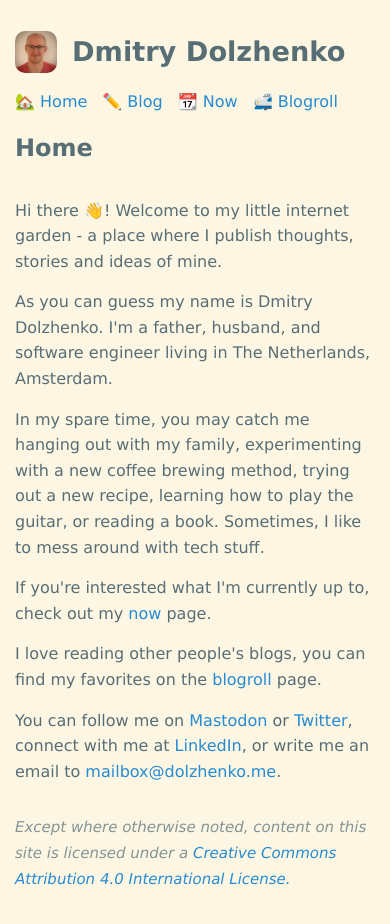
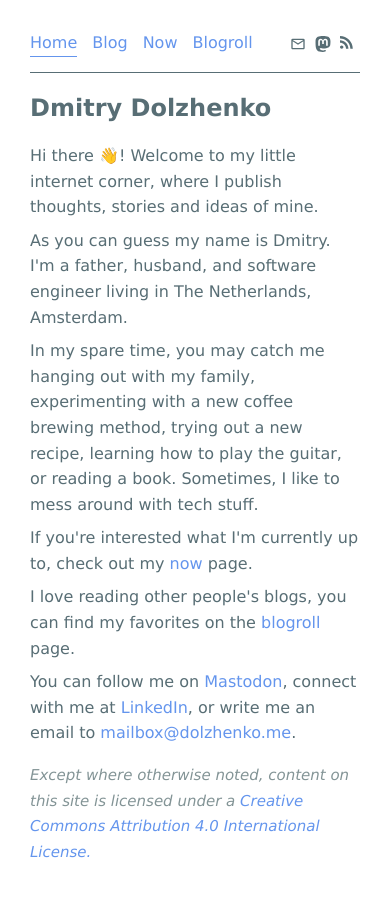
Before and after one commit to dsdolzhenko/dolzhenko.me, an Eleventy site: page index.md in a window 390 px wide. Built offline with nearby package versions, Linux system fonts and the light colour scheme; Eleventy itself is replaced by a stand-in of ours; files that its build step writes are made by us from their sources.

Commit message:
Cornflower blue: Update styles and layout

```diff
--- a/_includes/layout.liquid
+++ b/_includes/layout.liquid
@@ -25,22 +25,38 @@
     <link rel="icon" type="image/png" sizes="16x16" href="/favicon-16x16.png">
 
     <link rel="canonical" href="{{ site.url }}{{ page.url | replace:'index.html','' | url }}">
-    <link rel="stylesheet" href="{{ '/assets/css/main.css?v=3' | url }}">
+    <link rel="stylesheet" href="{{ '/assets/css/main.css?v=4' | url }}">
     <link rel="alternate" type="application/rss+xml" title="{{ site.title | escape }}" href="{{ site.feed.path }}" />
   </head>
   <body>
+    <div class="wrapper">
     <header class="header">
-      <div class="title">
-        <img src="/assets/img/avatar.jpeg" alt="Avatar"/>
-        <h1>{{ site.title | escape }}</h1>
+      <nav>
+        <a href="/" class="{% if page.url == '/' %}active{% endif %}">Home</a>
+        <a href="/blog" class="{% if page.url contains '/blog/' %}active{% endif %}">Blog</a>
+        <a href="/now" class="{% if page.url contains '/now/' %}active{% endif %}">Now</a>
+        <a href="/blogroll" class="{% if page.url contains '/blogroll/' %}active{% endif %}">Blogroll</a>
+      </nav>
+
+      <div class="links">
+        <a title="Email" aria-label="Email" href="mailto:mailbox@dolzhenko.me" rel="me">
+          <svg class="icon" viewBox="0 0 24 24">
+            <path d="M12 11.016l8.016-5.016h-16.031zM20.016 18v-9.984l-8.016 4.969-8.016-4.969v9.984h16.031zM20.016 3.984q0.797 0 1.383 0.609t0.586 1.406v12q0 0.797-0.586 1.406t-1.383 0.609h-16.031q-0.797 0-1.383-0.609t-0.586-1.406v-12q0-0.797 0.586-1.406t1.383-0.609h16.031z">
+            </path>
+          </svg>
+        </a>
+        <a rel="me" title="Mastodon" aria-label="Mastodon" href="https://fosstodon.org/@dsdolzhenko">
+          <svg class="icon" viewBox="0 0 32 32">
+            <path d="M30.924 10.505c0-6.941-4.548-8.976-4.548-8.976-2.293-1.053-6.232-1.496-10.321-1.529h-0.101c-4.091 0.033-8.027 0.476-10.32 1.529 0 0-4.548 2.035-4.548 8.976 0 1.589-0.031 3.491 0.020 5.505 0.165 6.789 1.245 13.479 7.521 15.14 2.893 0.765 5.379 0.927 7.38 0.816 3.629-0.2 5.667-1.296 5.667-1.296l-0.12-2.633c0 0-2.593 0.817-5.505 0.719-2.887-0.099-5.932-0.311-6.399-3.855-0.041-0.29-0.064-0.626-0.064-0.967 0-0.009 0-0.018 0-0.028v0.001c0 0 2.833 0.693 6.423 0.857 2.195 0.1 4.253-0.129 6.344-0.377 4.009-0.479 7.5-2.949 7.939-5.207 0.689-3.553 0.633-8.676 0.633-8.676zM25.559 19.451h-3.329v-8.159c0-1.72-0.724-2.592-2.171-2.592-1.6 0-2.403 1.035-2.403 3.083v4.465h-3.311v-4.467c0-2.048-0.803-3.083-2.403-3.083-1.447 0-2.171 0.873-2.171 2.592v8.159h-3.329v-8.404c0-1.719 0.437-3.084 1.316-4.093 0.907-1.011 2.092-1.528 3.565-1.528 1.704 0 2.995 0.655 3.848 1.965l0.828 1.391 0.829-1.391c0.853-1.311 2.144-1.965 3.848-1.965 1.472 0 2.659 0.517 3.565 1.528 0.877 1.009 1.315 2.375 1.315 4.093z">
+            </path>
+          </svg>
+        </a>
+        <a title="RSS Feed" aria-label="RSS Feed" href="{{ site.feed.path }}" rel="me">
+          <svg class="icon" viewBox="0 0 40 40">
+            <path d="M4.259 23.467c-2.35 0-4.259 1.917-4.259 4.252 0 2.349 1.909 4.244 4.259 4.244 2.358 0 4.265-1.895 4.265-4.244-0-2.336-1.907-4.252-4.265-4.252zM0.005 10.873v6.133c3.993 0 7.749 1.562 10.577 4.391 2.825 2.822 4.384 6.595 4.384 10.603h6.16c-0-11.651-9.478-21.127-21.121-21.127zM0.012 0v6.136c14.243 0 25.836 11.604 25.836 25.864h6.152c0-17.64-14.352-32-31.988-32z"></path>
+          </svg>
+        </a>
       </div>
-
-      <nav>
-        <a href="/">🏡 Home</a>
-        <a href="/blog">✏️ Blog</a>
-        <a href="/now">📆 Now</a>
-        <a href="/blogroll">🚅 Blogroll</a>
-      </nav>
     </header>
 
     <main>
@@ -50,5 +66,6 @@
     <footer class="site-footer">
       <span class="footer-copy">Except where otherwise noted, content on this site is licensed under a <a href="https://creativecommons.org/licenses/by/4.0/" target="_blank">Creative Commons Attribution 4.0 International License.</a></span>
     </footer>
+    </div>
   </body>
 </html>
--- a/_includes/page.liquid
+++ b/_includes/page.liquid
@@ -3,9 +3,11 @@ layout: layout.liquid
 ---
 
 <article class="content">
+  {% if title %}
   <header>
     <h1>{{ title | escape }}</h1>
   </header>
+  {% endif %}
 
   {{ content }}
 </article>
--- /dev/null
+++ b/_includes/picture.liquid
@@ -0,0 +1,6 @@
+<figure class="picture">
+  <a href="{{ picture.path }}">
+    {% picture picture.path, picture.alt %}
+  </a>
+  <figcaption>{{ picture.alt }}</figcaption>
+</figure>
--- a/assets/css/main.css
+++ b/assets/css/main.css
@@ -1,16 +1,13 @@
 * {
-    --tc: #586e75;
-    --sc: #268bd2;
-    --bgc: #fdf6e3;
-    --bqc: #839496;
-    --brc: #586e75;
-}
+    --primary-text-color: #586e75;
+    --secondary-text-color: #839496;
+    --link-text-color: cornflowerblue;
 
-@media (prefers-color-scheme: dark) {
-    * {
-        --tc: #93a1a1;
-        --bgc: #002b36;
-    }
+    --main-bg-color: cornflowerblue;
+    --content-bg-color: #fff;
+
+    --header-margin: 1em;
+    --content-margin: 0.5em;
 }
 
 body,
@@ -35,8 +32,8 @@ figure {
 
 body {
     font: 400 16px/1.6 Verdana, Geneva, sans-serif;
-    color: var(--tc);
-    background-color: var(--bgc);
+    color: var(--primary-text-color);
+    background-color: var(--main-bg-color);
     font-kerning: normal;
 }
 
@@ -45,7 +42,10 @@ h2,
 h3,
 h4,
 h5,
-h6,
+h6 {
+    margin-top: var(--header-margin);
+}
+
 p,
 blockquote,
 pre,
@@ -54,14 +54,13 @@ ol,
 dl,
 figure,
 .highlight {
-    margin-top: 15px;
-    margin-bottom: 15px;
+    margin-top: var(--content-margin);
 }
 
 a,
 a:active,
 a:visited {
-    color: var(--sc);
+    color: var(--link-text-color);
     text-decoration: none;
 }
 
@@ -78,7 +77,8 @@ figure > img {
 }
 
 figcaption {
-    font-size: 14px;
+    font-size: 0.9em;
+    text-align: center;
 }
 
 ul,
@@ -110,9 +110,9 @@ h2 {
 }
 
 blockquote {
-    color: var(--bqc);
-    border-left: 4px solid var(--brc);
-    padding-left: 15px;
+    color: var(--secondary-text-color);
+    border-left: 4px solid var(--primary-text-color);
+    padding-left: var(--content-margin);
     font-style: italic;
 }
 blockquote > :last-child {
@@ -121,8 +121,7 @@ blockquote > :last-child {
 
 pre,
 code {
-    font-size: 15px;
-    border: 1px solid var(--brc);
+    border: 1px solid var(--primary-text-color);
     border-radius: 3px;
 }
 
@@ -145,24 +144,38 @@ time {
 }
 
 body {
-    max-width: calc(800px - (30px * 2));
+    max-width: 870px;
     margin-right: auto;
     margin-left: auto;
     padding: 15px;
 }
 
-@media screen and (max-width: 800px) {
+.wrapper {
+    background-color: var(--content-bg-color);
+    padding: 15px;
+    border-radius: 10px;
+}
+
+@media screen and (max-width: 900px) {
     body {
-        max-width: calc(800px - (30px));
-        padding: 15px;
+        max-width: 900px;
+        background-color: var(--content-bg-color);
+    }
+
+    .wrapper {
+        border-radius: 0;
     }
 }
+
 
 .header {
     display: flex;
     justify-content: space-between;
-    align-items: center;
     flex-wrap: wrap;
+    flex-direction: row;
+
+    border-bottom: 1px solid var(--primary-text-color);
+    padding-bottom: var(--header-margin);
 }
 
 .header .title h1 {
@@ -185,17 +198,41 @@ body {
     gap: 15px;
 }
 
-.content header h1 {
-    font-size: 1.5rem;
-    margin-bottom: 0;
+.header nav a.active {
+    border-bottom: 1px solid;
+    margin-bottom: -1px;
+}
+
+.header .links {
+    display: flex;
+    justify-content: space-between;
+    flex-wrap: wrap;
+    flex-direction: row;
+    gap: 5px;
+}
+
+.header .links a {
+    color: var(--primary-text-color)
+}
+
+.tags {
+    color: var(--secondary-text-color);
+    font-weight: normal;
+    font-style: italic;
+    font-size: 0.9em;
 }
 
 .content header {
-    padding-bottom: 15px;
+    margin: var(--header-margin) 0;
+}
+
+.content header h1 {
+    font-size: 1.5rem;
+    margin: 0;
 }
 
 .content header time {
-    color: var(--bqc);
+    color: var(--secondary-text-color);
 }
 
 ul.pictures {
@@ -206,7 +243,7 @@ ul.pictures {
     row-gap: 5px;
 
     list-style: none;
-    margin: 0
+    margin: 0 0 10px 0;
 }
 
 ul.pictures li {
@@ -229,34 +266,6 @@ ul.pictures li.left-top img {
     object-position: left top;
 }
 
-/*
-ul.pictures {
-    display: flex;
-    flex-wrap: wrap;
-    gap: 5px;
-
-    list-style: none;
-    margin: 0
-}
-
-
-ul.pictures > li {
-    height: 20vh;
-    flex-grow: 1;
-}
-
-ul.pictures img {
-    max-height: 100%;
-    min-width: 100%;
-    object-fit: cover;
-    vertical-align: bottom;
-}
-
-ul.pictures li:last-child {
-  flex-grow: 10;
-}
-*/
-
 
 ul.posts {
     list-style-type: none;
@@ -273,7 +282,7 @@ ul.posts li span {
 }
 
 ul.posts li time {
-    color: var(--bqc);
+    color: var(--secondary-text-color);
 }
 
 .blogroll {
@@ -288,7 +297,7 @@ ul.posts li time {
     flex-grow: 1;
     padding: 10px;
 
-    border-bottom: 1px solid var(--bqc);
+    border-bottom: 1px solid var(--secondary-text-color);
 }
 
 .blogroll article h1 {
@@ -300,11 +309,22 @@ ul.posts li time {
 }
 
 .site-footer {
-    margin: 30px 0;
+    margin: 1em 0;
 }
 
 .footer-copy {
     font-size: 15px;
-    color: var(--bqc);
+    color: var(--secondary-text-color);
     font-style: italic;
 }
+
+.icon {
+    vertical-align: sub;
+    padding-right: .25rem;
+    display: inline-block;
+    width: 1em;
+    height: 1em;
+    stroke-width: 0;
+    stroke: currentColor;
+    fill: currentColor;
+}
--- a/index.md
+++ b/index.md
@@ -1,11 +1,11 @@
 ---
 layout: page.liquid
-title: Home
+title: Dmitry Dolzhenko
 ---
 
-Hi there 👋! Welcome to my little internet garden - a place where I publish thoughts, stories and ideas of mine.
+Hi there 👋! Welcome to my little internet corner, where I publish thoughts, stories and ideas of mine.
 
-As you can guess my name is Dmitry Dolzhenko. I'm a father, husband, and software engineer living in The Netherlands, Amsterdam.
+As you can guess my name is Dmitry. I'm a father, husband, and software engineer living in The Netherlands, Amsterdam.
 
 In my spare time, you may catch me hanging out with my family, experimenting with a new coffee brewing method, trying out a new recipe, learning how to play the guitar, or reading a book. Sometimes, I like to mess around with tech stuff.
 
@@ -13,5 +13,4 @@ If you're interested what I'm currently up to, check out my [now](/now) page.
 
 I love reading other people's blogs, you can find my favorites on the [blogroll](/blogroll) page.
 
-You can follow me on <a rel="me" href="https://fosstodon.org/@dsdolzhenko">Mastodon</a>
-or [Twitter](https://twitter.com/dsdolzhenko), connect with me at [LinkedIn](https://www.linkedin.com/in/%F0%9F%91%BE-dmitry-dolzhenko-213087203/), or write me an email to [mailbox@dolzhenko.me](mailto:mailbox@dolzhenko.me).
+You can follow me on <a rel="me" href="https://fosstodon.org/@dsdolzhenko">Mastodon</a>, connect with me at [LinkedIn](https://www.linkedin.com/in/%F0%9F%91%BE-dmitry-dolzhenko-213087203/), or write me an email to [mailbox@dolzhenko.me](mailto:mailbox@dolzhenko.me).
```
Also changed, not shown: _includes/pictures.liquid (added, +9 -0 lines), _includes/post.liquid (+0 -12 lines), blog/2023/11/mechanical-keyboard/index.md (+4 -1 lines), blog/2024/03/10k-run/index.md (+2 -0 lines), blog/2024/03/morning-on-a-farm/index.md (+2 -0 lines), blog/2024/05/morning-in-the-fresh-air/index.md (+4 -1 lines).
